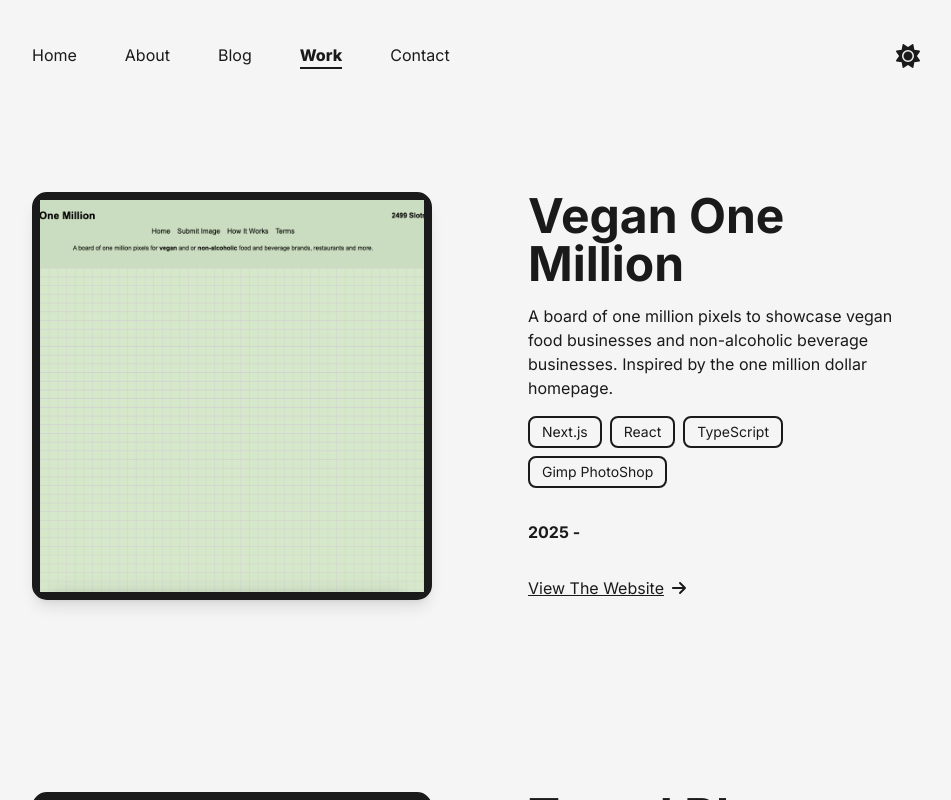
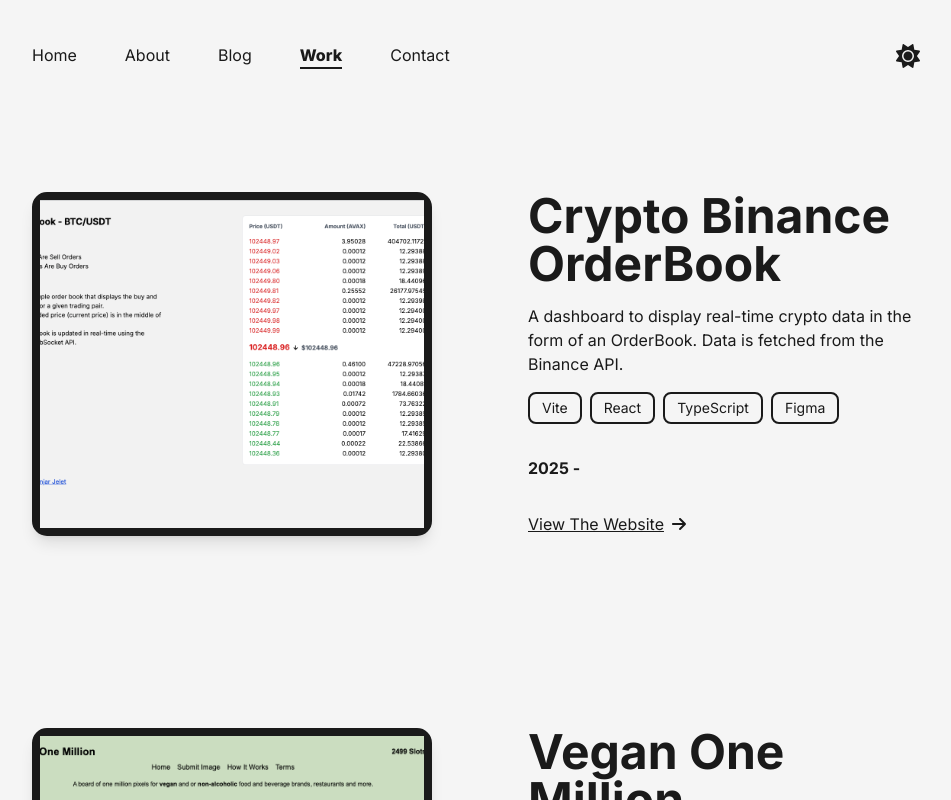
Before and after one commit to sanliverpool13/personal-website, a Next.js app: page /work in a window 1280 px wide. Shown: the top 800 px of the page, without its empty margins (160-1111 px from the left). Built offline with nearby package versions, Linux system fonts and the light colour scheme; grey boxes are pictures that could not be loaded.

Commit message:
added project

```diff
--- a/src/data/works.ts
+++ b/src/data/works.ts
@@ -1,6 +1,7 @@
 import PersonalWebsiteImg from "../../public/personalwebsite.png";
 import TravelWebsiteImg from "../../public/TravelWebScreenshot.png";
 import VeganOneMillionImg from "../../public/VeganOneMillionLanding.png";
+import CryptoDashboard from "../../public/crypto-dashboard.png";
 
 export const Works = [
   {
@@ -59,4 +60,18 @@
     imageSrc: VeganOneMillionImg,
     imageAlt: "A screnshot of landing page",
   },
+  {
+    id: "4",
+    title: "Crypto Binance OrderBook",
+    description:
+      "A dashboard to display real-time crypto data in the form of an OrderBook. Data is fetched from the Binance API.",
+    skills: ["Vite", "React", "TypeScript", "Figma"],
+    date: "2025 - ",
+    link: {
+      href: "https://crypto-dashboard-rose-nine.vercel.app/",
+      text: "View The Website",
+    },
+    imageSrc: CryptoDashboard,
+    imageAlt: "A screnshot of landing page",
+  },
 ];
```
Also changed, not shown: public/crypto-dashboard.png (added), 1 other file (tests, documents, lock files or other folders).
